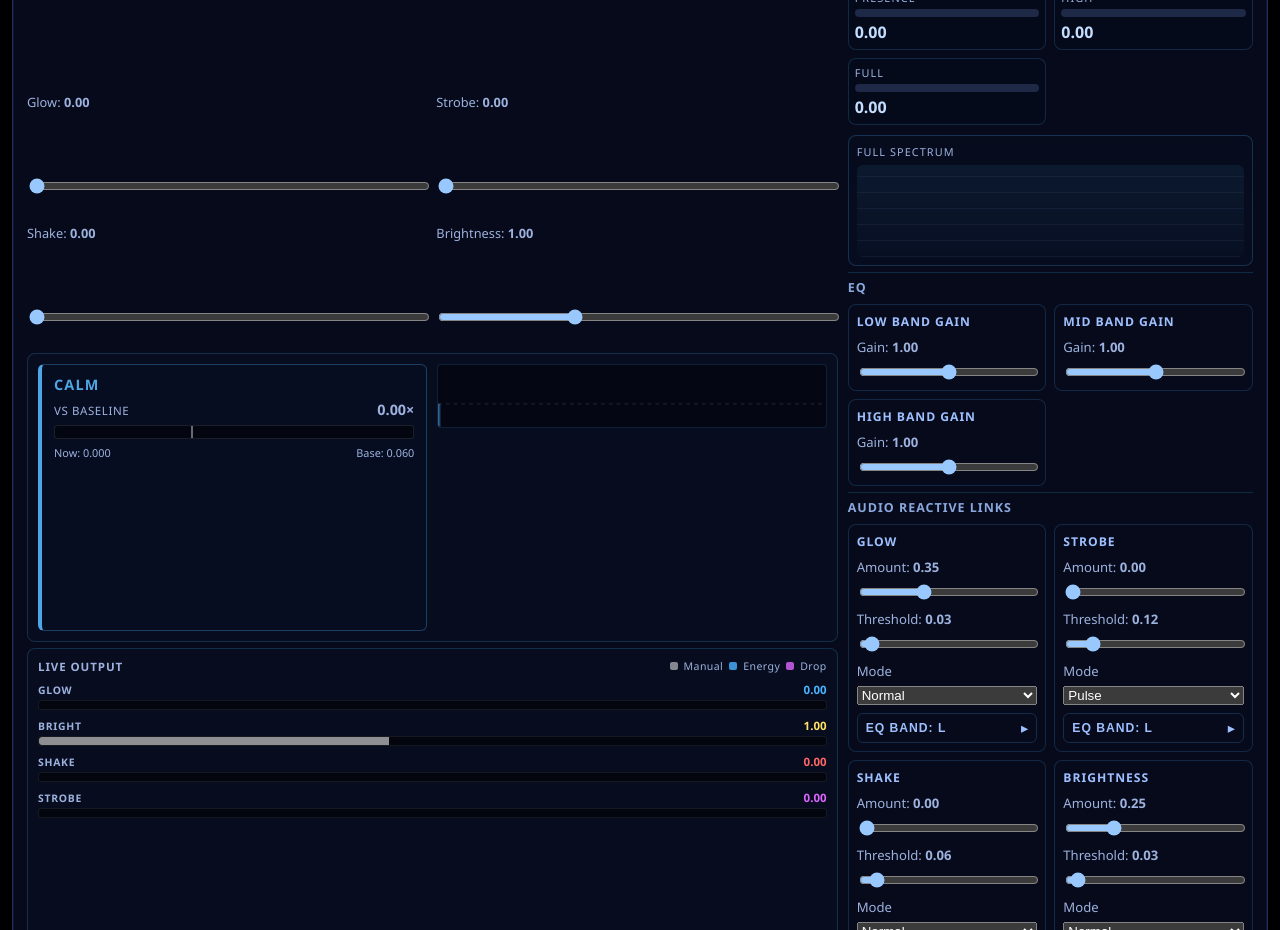
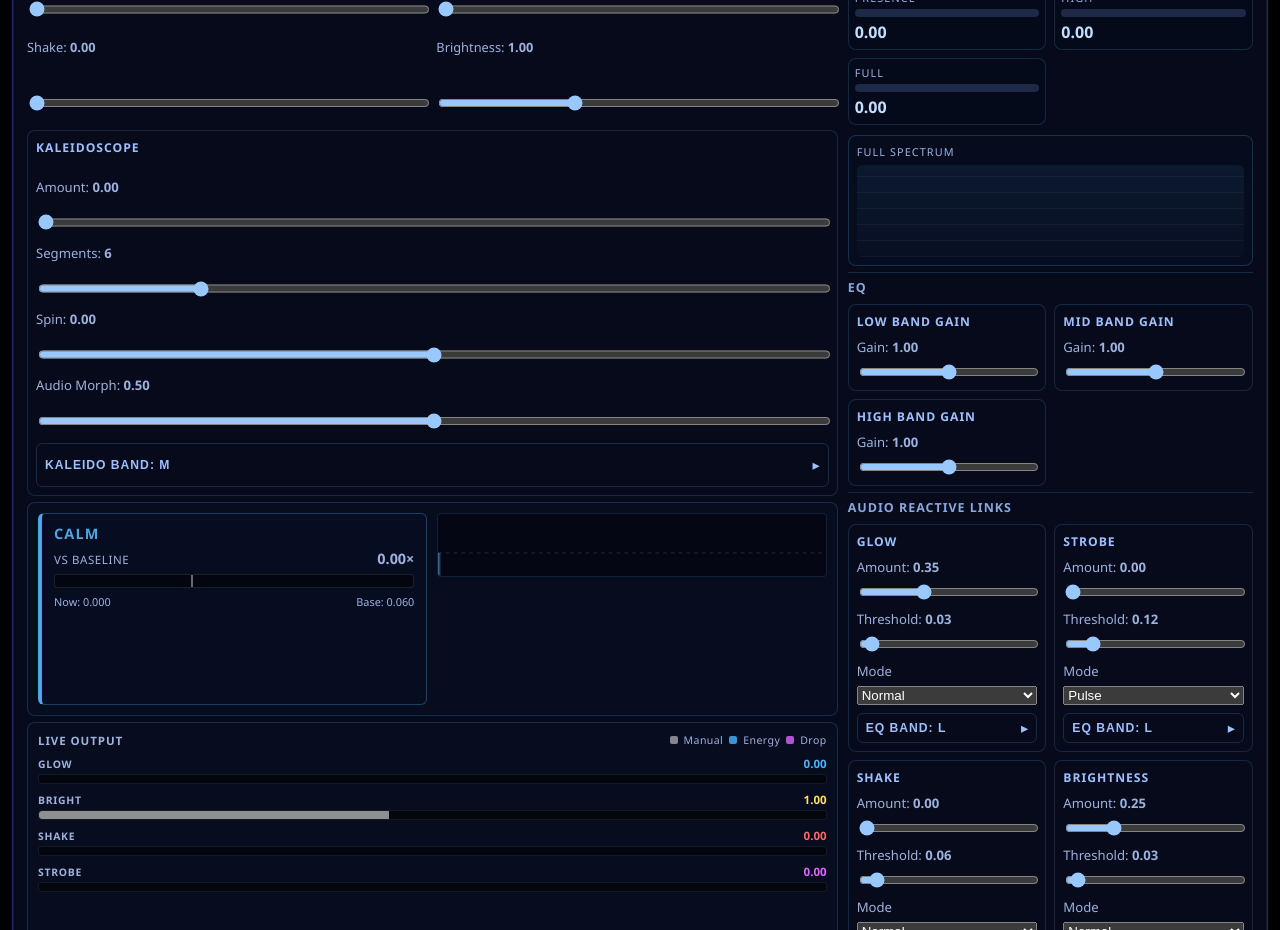
Before and after one commit to gaiuscaesarbc/scalez-reactor, a React (Vite) app in the folder scalez-vision-engine/: page / in a window 1280 px wide. Shown: the part 3320-4250 px from the top of the page. Built offline with nearby package versions, Linux system fonts and the light colour scheme.

Commit message:
feat(kaleidoscope): add audio-reactive kaleido overlay with controls in Master FX

```diff
--- a/scalez-vision-engine/src/renderer/App.jsx
+++ b/scalez-vision-engine/src/renderer/App.jsx
@@ -684,7 +684,12 @@
     if (settings.layerAudioLinks != null) setLayerAudioLinks(settings.layerAudioLinks)
     if (settings.layerVideoMotion != null) setLayerVideoMotion(settings.layerVideoMotion)
     if (settings.clipVideoMotion != null) setClipVideoMotion(settings.clipVideoMotion)
-    if (settings.masterFx != null) setMasterFx(settings.masterFx)
+    if (settings.masterFx != null) {
+      setMasterFx({
+        ...DEFAULT_MASTER_FX,
+        ...settings.masterFx,
+      })
+    }
     // Load new settings if available
     if (settings.performanceModeEnabled != null)
       performanceMode.setPerformanceModeEnabled(settings.performanceModeEnabled)
--- a/scalez-vision-engine/src/renderer/components/MasterFxPanel.jsx
+++ b/scalez-vision-engine/src/renderer/components/MasterFxPanel.jsx
@@ -248,6 +248,69 @@
               </label>
             ))}
           </div>
+
+          <div className="audio-link-card">
+            <div className="audio-link-card__title">Kaleidoscope</div>
+            <label className="audio-setting">
+              <span>
+                Amount: <strong>{(masterFx.kaleido ?? 0).toFixed(2)}</strong>
+              </span>
+              <input
+                type="range"
+                min="0"
+                max="1"
+                step="0.01"
+                value={masterFx.kaleido ?? 0}
+                onChange={(event) => onFxChange('kaleido', Number(event.target.value))}
+              />
+            </label>
+            <label className="audio-setting">
+              <span>
+                Segments: <strong>{Math.round(masterFx.kaleidoSegments ?? 6)}</strong>
+              </span>
+              <input
+                type="range"
+                min="3"
+                max="18"
+                step="1"
+                value={masterFx.kaleidoSegments ?? 6}
+                onChange={(event) => onFxChange('kaleidoSegments', Number(event.target.value))}
+              />
+            </label>
+            <label className="audio-setting">
+              <span>
+                Spin: <strong>{(masterFx.kaleidoSpin ?? 0).toFixed(2)}</strong>
+              </span>
+              <input
+                type="range"
+                min="-1"
+                max="1"
+                step="0.01"
+                value={masterFx.kaleidoSpin ?? 0}
+                onChange={(event) => onFxChange('kaleidoSpin', Number(event.target.value))}
+              />
+            </label>
+            <label className="audio-setting">
+              <span>
+                Audio Morph: <strong>{(masterFx.kaleidoAudio ?? 0).toFixed(2)}</strong>
+              </span>
+              <input
+                type="range"
+                min="0"
+                max="1"
+                step="0.01"
+                value={masterFx.kaleidoAudio ?? 0}
+                onChange={(event) => onFxChange('kaleidoAudio', Number(event.target.value))}
+              />
+            </label>
+            <BandPicker
+              label="Kaleido Band"
+              value={masterFx.kaleidoSource || 'mid'}
+              onChange={(band) => onFxChange('kaleidoSource', band)}
+              spectrumRef={audioPanel?.spectrumRef}
+            />
+          </div>
+
           {energySystemEnabled && (
             <EnergyDashboard
               energyState={energyState}
--- a/scalez-vision-engine/src/renderer/components/OutputPreview.jsx
+++ b/scalez-vision-engine/src/renderer/components/OutputPreview.jsx
@@ -1197,6 +1197,24 @@
     0,
   )
 
+  const kaleidoBaseAmount = clamp01(masterFx?.kaleido ?? 0)
+  const kaleidoAudioAmount = clamp01(masterFx?.kaleidoAudio ?? 0)
+  const kaleidoSource = masterFx?.kaleidoSource || 'mid'
+  const kaleidoBandLevel = clamp01(getSpectrumSourceLevel(spectrumLevels, kaleidoSource, bassLevel))
+  const kaleidoIntensity = clamp01(
+    kaleidoBaseAmount + kaleidoBandLevel * kaleidoAudioAmount * (1 - kaleidoBaseAmount),
+  )
+  const kaleidoBaseSegments = Number.isFinite(masterFx?.kaleidoSegments)
+    ? Math.round(masterFx.kaleidoSegments)
+    : 6
+  const kaleidoSegments = Math.max(
+    3,
+    Math.min(18, kaleidoBaseSegments + Math.round(kaleidoBandLevel * kaleidoAudioAmount * 8)),
+  )
+  const kaleidoSpinBase = Number.isFinite(masterFx?.kaleidoSpin) ? masterFx.kaleidoSpin : 0
+  const kaleidoSpinDegPerSec = kaleidoSpinBase * 90 + kaleidoBandLevel * kaleidoAudioAmount * 150
+  const kaleidoAngleDeg = ((Date.now() * 0.001 * kaleidoSpinDegPerSec) % 360 + 360) % 360
+
     // PART 3: Merge energy FX with manual FX (additive, clamped).
     // Energy boosts only apply when energy system is enabled; manual slider is always the base.
     const energyGlowBoost = energySystemEnabled ? (smoothedEnergyFx?.glowBoost ?? 0) : 0
@@ -1222,6 +1240,20 @@
         }}
       >
         <div className="preview-backdrop" />
+
+        {kaleidoIntensity > 0.01 && (
+          <div
+            className="fx-kaleido-layer"
+            style={{
+              '--kaleido-angle': `${kaleidoAngleDeg.toFixed(2)}deg`,
+              '--kaleido-step': `${(360 / kaleidoSegments).toFixed(2)}deg`,
+              '--kaleido-opacity': (kaleidoIntensity * 0.88).toFixed(3),
+              '--kaleido-line-a': (0.12 + kaleidoIntensity * 0.42).toFixed(3),
+              '--kaleido-line-b': (0.08 + kaleidoIntensity * 0.36).toFixed(3),
+              '--kaleido-pulse': (0.18 + kaleidoBandLevel * 0.82).toFixed(3),
+            }}
+          />
+        )}
 
         {layers.map((layer) => {
           const active =
--- a/scalez-vision-engine/src/renderer/hooks/useOutputSync.js
+++ b/scalez-vision-engine/src/renderer/hooks/useOutputSync.js
@@ -5,6 +5,11 @@
   strobe: 0,
   shake: 0,
   brightness: 1,
+  kaleido: 0,
+  kaleidoSegments: 6,
+  kaleidoSpin: 0,
+  kaleidoAudio: 0.5,
+  kaleidoSource: 'mid',
 }
 
 export function buildOutputState({
--- a/scalez-vision-engine/src/renderer/styles.css
+++ b/scalez-vision-engine/src/renderer/styles.css
@@ -134,6 +134,39 @@
   position: absolute;
   inset: 0;
   background: #000;
+}
+
+.fx-kaleido-layer {
+  position: absolute;
+  inset: -8%;
+  pointer-events: none;
+  opacity: var(--kaleido-opacity, 0);
+  mix-blend-mode: screen;
+  transform: rotate(var(--kaleido-angle, 0deg)) scale(1.04);
+  transform-origin: center center;
+  filter: saturate(1.35) contrast(1.2);
+}
+
+.fx-kaleido-layer::before,
+.fx-kaleido-layer::after {
+  content: '';
+  position: absolute;
+  inset: 0;
+  background:
+    repeating-conic-gradient(
+      from var(--kaleido-angle, 0deg),
+      rgba(80, 210, 255, var(--kaleido-line-a, 0.2)) 0deg,
+      rgba(255, 166, 71, var(--kaleido-line-b, 0.16)) calc(var(--kaleido-step, 60deg) * 0.28),
+      rgba(0, 0, 0, 0) calc(var(--kaleido-step, 60deg) * 0.44),
+      rgba(0, 0, 0, 0) var(--kaleido-step, 60deg)
+    ),
+    radial-gradient(circle at center, rgba(0, 0, 0, 0) 0 13%, rgba(0, 0, 0, 0.24) 36%, rgba(0, 0, 0, 0) 72%);
+}
+
+.fx-kaleido-layer::after {
+  transform: rotate(calc(var(--kaleido-step, 60deg) * 0.5)) scale(1.08) scaleX(-1);
+  opacity: var(--kaleido-pulse, 0.4);
+  mix-blend-mode: plus-lighter;
 }
 
 .preview-layer-fallback {
```
